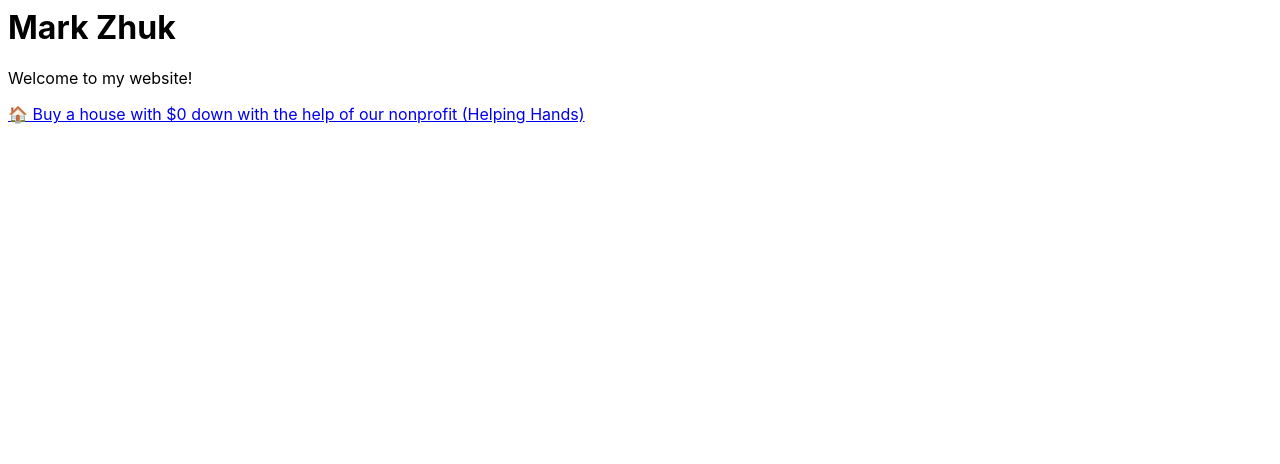
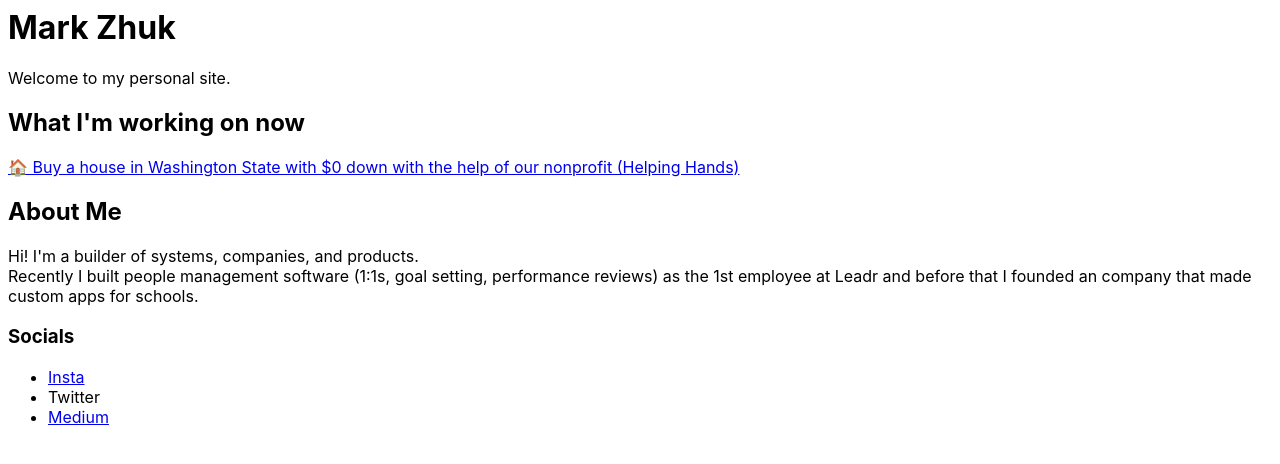
Before and after one commit to markfzhuk/markfzhuk.github.io, a plain HTML site: page index.html in a window 1280 px wide. Drawn offline with Linux system fonts and the light colour scheme; a web font is replaced by a local one.

Commit message:
Update index.html

```diff
--- a/index.html
+++ b/index.html
@@ -6,8 +6,17 @@
 
 <body>
   <h1>Mark Zhuk</h1>
-  <p>Welcome to my website!</p>
- <a href="www.helpinghandsteam.org" target="_blank"> 🏠 Buy a house with $0 down with the help of our nonprofit (Helping Hands)</a>
+  <p>Welcome to my personal site.</p>
+ <h2>What I'm working on now</h2>
+ <a href="https://www.helpinghandsteam.org/" target="_blank"> 🏠 Buy a house in Washington State with $0 down with the help of our nonprofit (Helping Hands)</a>
+ <h2>About Me</h2>
+ <p>Hi! I'm a builder of systems, companies, and products. <br>
+Recently I built people management software (1:1s, goal setting, performance reviews) as the 1st employee at Leadr and before that I founded an company that made custom apps for schools.</p>
+ <h3>Socials</h3>
+ <ul>
+  <li><a href="https://www.instagram.com/markfzhuk/">Insta</a></li>
+    <li><a href="https://twitter.com/markfzhuk"></a>Twitter</li>
+    <li><a href="https://medium.com/@markfzhuk">Medium</a></li>
 </body>
 
 </html>
```
